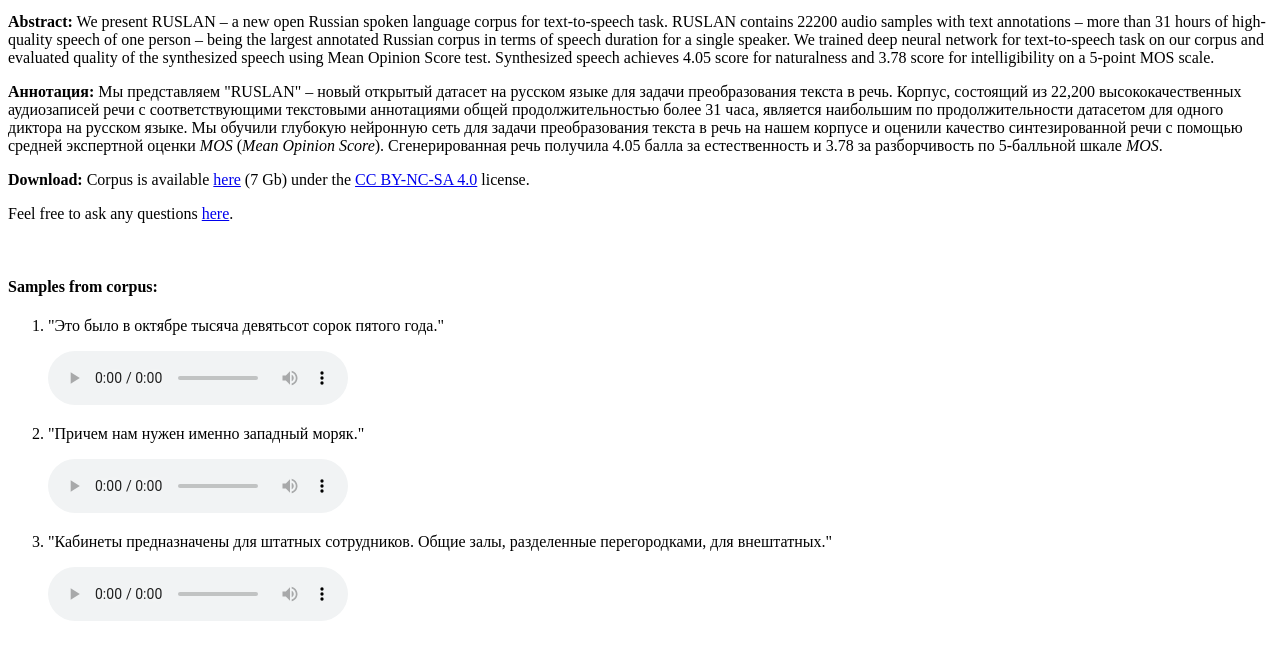
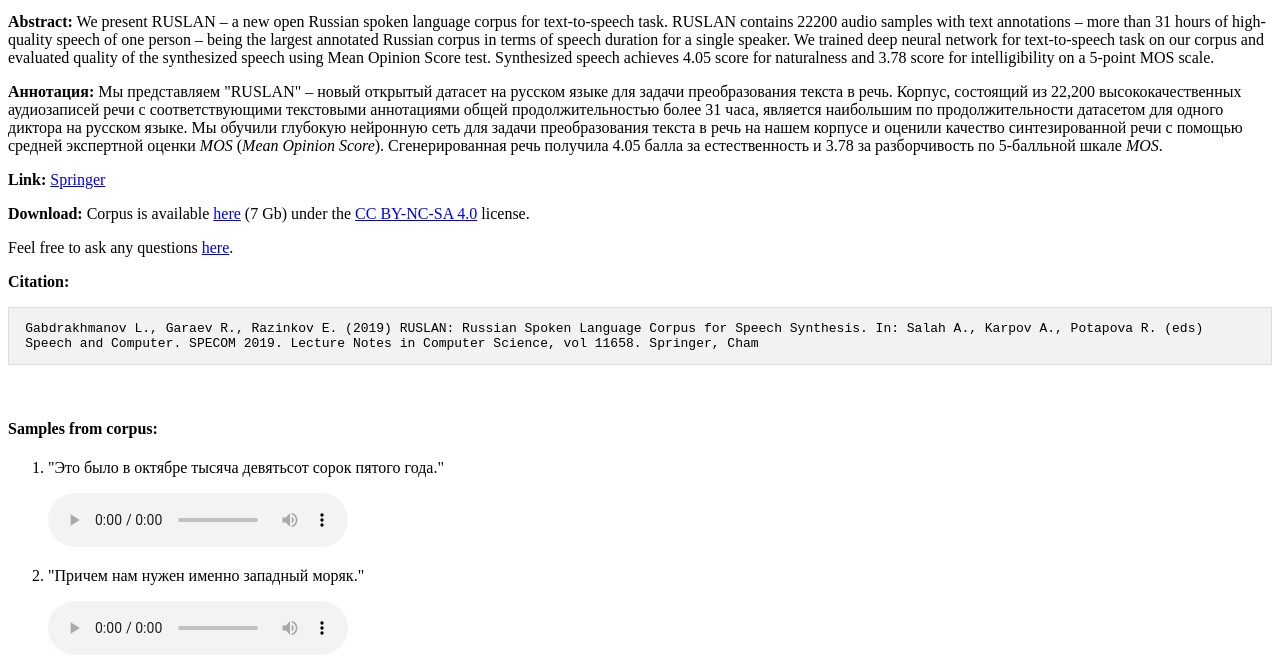
Before and after one commit to ruslan-corpus/ruslan-corpus.github.io, a plain HTML site: page index.html in a window 1280 px wide. Shown: the part 101-773 px from the top of the page. Drawn offline with Linux system fonts and the light colour scheme.

Commit message:
Add link to paper and citation block

```diff
--- a/index.html
+++ b/index.html
@@ -40,6 +40,11 @@
         </p>
 
         <p>
+            <b>Link:</b>
+            <a href="https://link.springer.com/chapter/10.1007%2F978-3-030-26061-3_12">Springer</a>
+        </p>
+
+        <p>
             <b>Download:</b>
             Corpus is available
             <a href="https://drive.google.com/drive/folders/1QjaIKtPHmj-baiUMjjQqe8XjZ5XpiNoC">here</a> (7 Gb)
@@ -49,6 +54,15 @@
         <p>
             Feel free to ask any questions
             <a href="https://github.com/ruslan-corpus/ruslan-corpus.github.io/issues">here</a>.
+        </p>
+
+        <p>
+            <b>Citation:</b>
+            <div style="font-family: monospace; border: 1px solid #ddd; background-color: #f2f2f2; padding: 1em 1.25em;">
+                Gabdrakhmanov L., Garaev R., Razinkov E. (2019) RUSLAN: Russian Spoken Language Corpus for Speech Synthesis.
+                In: Salah A., Karpov A., Potapova R. (eds) Speech and Computer. SPECOM 2019.
+                Lecture Notes in Computer Science, vol 11658. Springer, Cham
+            </div>
         </p>
     </div>
     <br>
```
